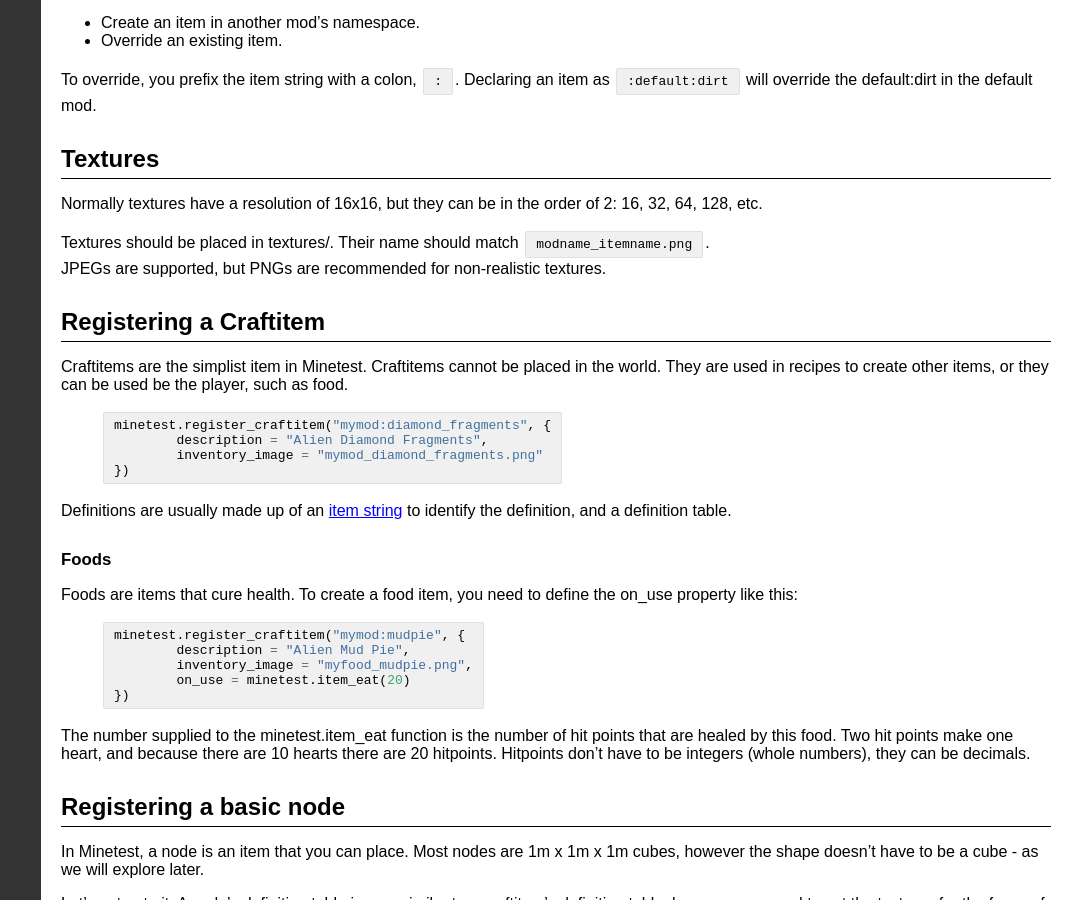
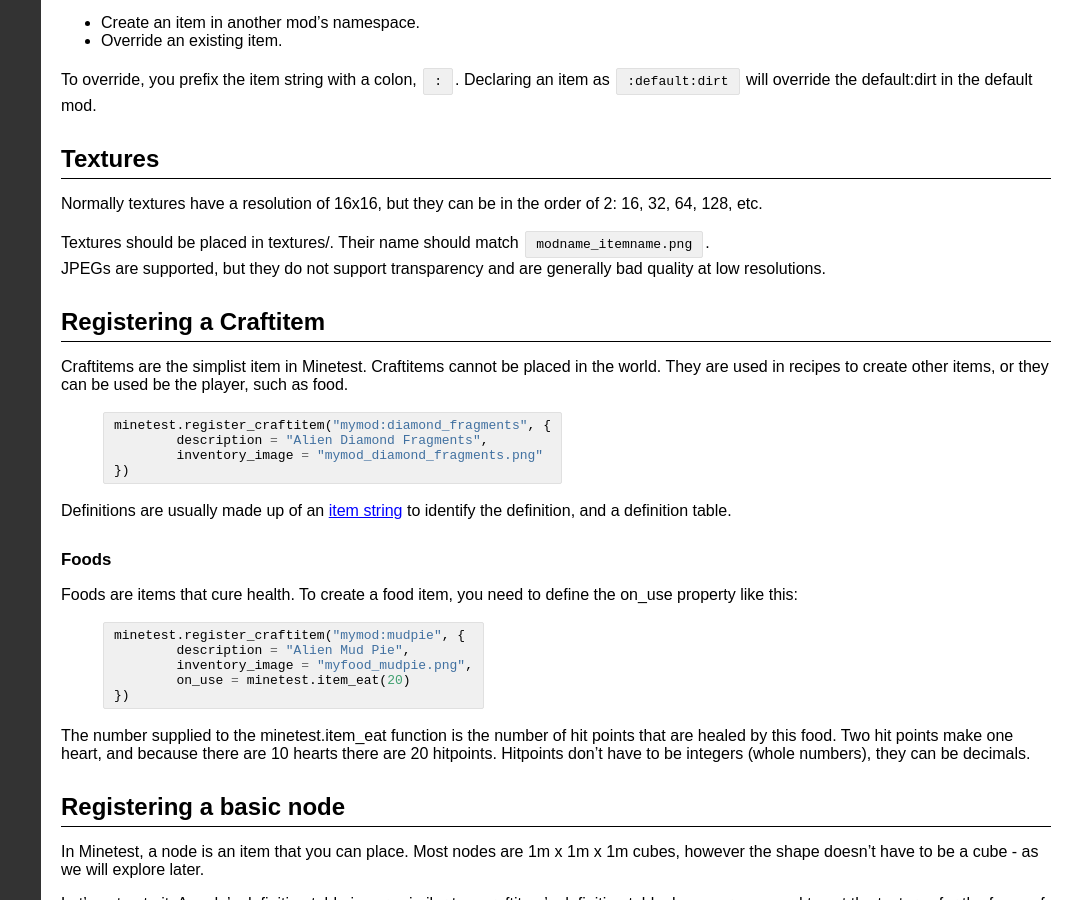
Before and after one commit to rubenwardy/minetest_modding_book, a Jekyll site: the page built from chapters/nodes_items_crafting.md, in a window 1280 px wide and 900 px high, scrolled down 588 px. Shown: the whole window, without its empty margins (209-1280 px from the left). Built offline with Jekyll 4.4.1, drawn with Linux system fonts in a browser that asks for light colours.

Commit message:
Nodes Items Crafting: JPEGs

```diff
--- a/chapters/nodes_items_crafting.md
+++ b/chapters/nodes_items_crafting.md
@@ -47,7 +47,7 @@ Textures
 Normally textures have a resolution of 16x16, but they can be in the order of 2: 16, 32, 64, 128, etc.
 
 Textures should be placed in textures/. Their name should match ``modname_itemname.png``.\\
-JPEGs are supported, but PNGs are recommended for non-realistic textures.
+JPEGs are supported, but they do not support transparency and are generally bad quality at low resolutions.
 
 Registering a Craftitem
 -----------------------
```
